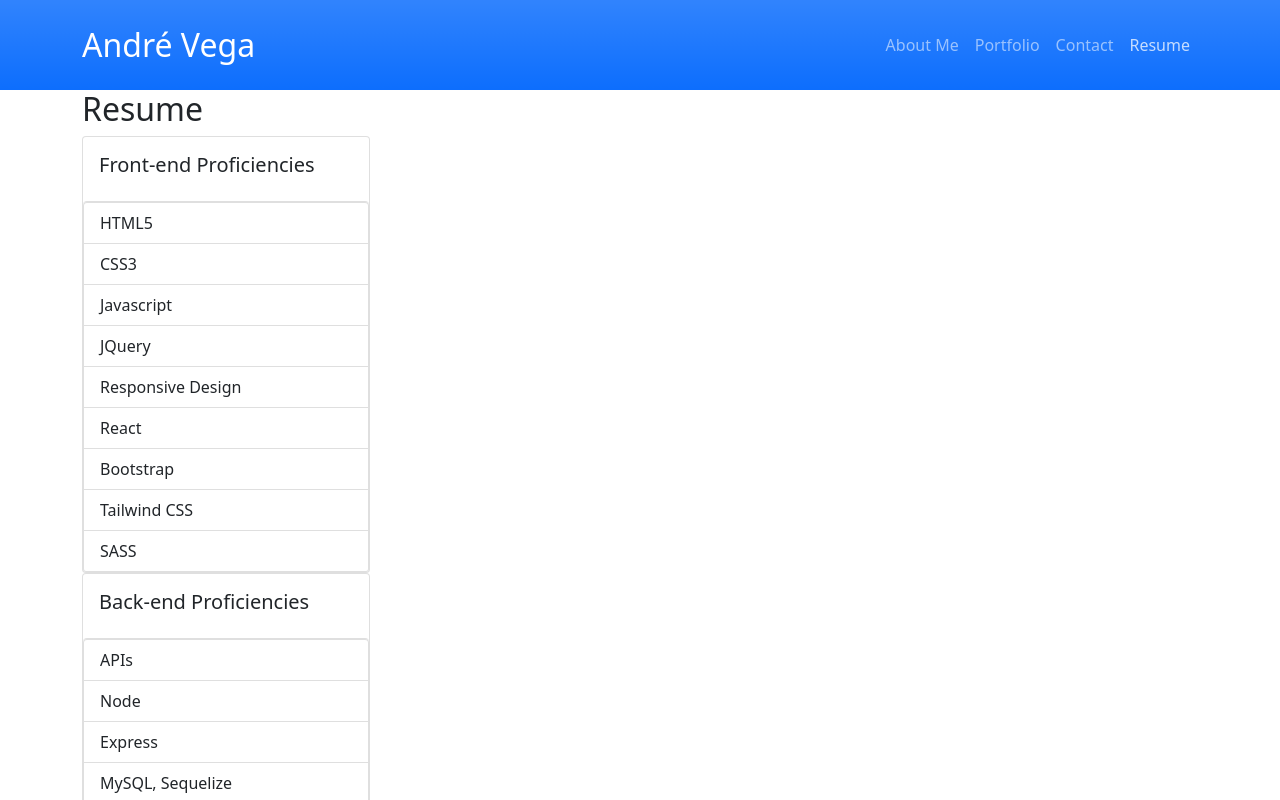
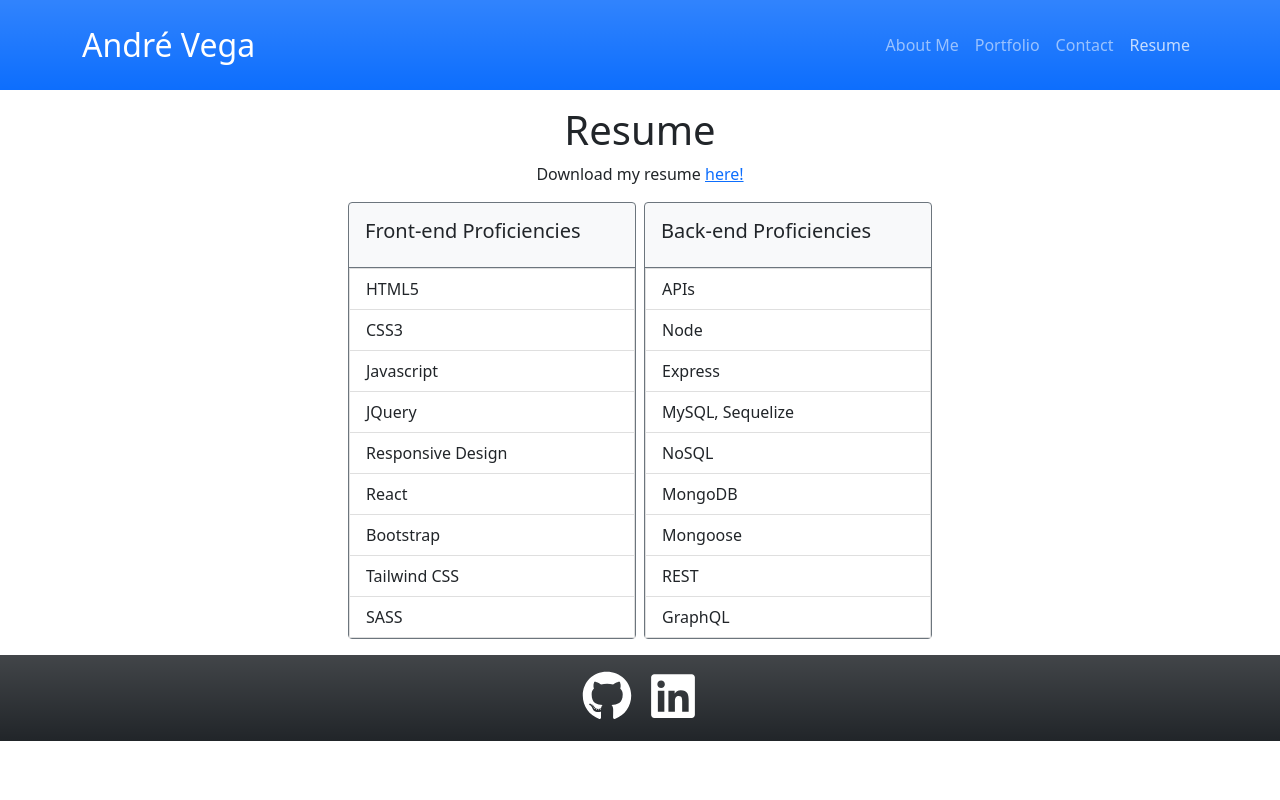
Before and after one commit to AndreV96/Portfolio, a React (Create React App) app: page / in a window 1280 px wide. Both pictures are taken after a click on the button "Resume". Shown: the top 800 px of the page. Built offline with nearby package versions, Linux system fonts and the light colour scheme.

Commit message:
Added styles to Resume page, and link to the RREsume Doc

```diff
--- a/src/components/Resume.js
+++ b/src/components/Resume.js
@@ -3,14 +3,16 @@ import {Card, ListGroup, ListGroupItem, Container} from 'react-bootstrap';
 
 function Resume() {
   return (
-    <div className="App">
-      <Container className="text-start">
-        <h2 >Resume</h2>
-        <Card style={{ width: '18rem' }}>
+    <div className="App my-3">
+      <Container className="text-start ">
+        <h2 className="fs-1 text-center">Resume</h2>
+        <p className="text-center">Download my resume <a href="https://docs.google.com/document/d/1_NFyHBoiB_Wv84GcDTsRbp2GY3WaHEgF18DXH0utzkI/edit" target="_blank">here!</a></p>
+        <div className="d-flex justify-content-center">
+          <Card border="secondary" style={{ width: '18rem' }} className="d-inline-block bg-light me-1">
             <Card.Body>
-            <Card.Title>Front-end Proficiencies</Card.Title>
+              <Card.Title className="">Front-end Proficiencies</Card.Title>
             </Card.Body>
-          <ListGroup>
+            <ListGroup className="rounded-0">
               <ListGroupItem>HTML5</ListGroupItem>
               <ListGroupItem>CSS3</ListGroupItem>
               <ListGroupItem>Javascript</ListGroupItem>
@@ -22,21 +24,23 @@ function Resume() {
               <ListGroupItem>SASS</ListGroupItem>
             </ListGroup>
           </Card>
-        <Card style={{ width: '18rem' }}>
+          <Card border="secondary" style={{ width: '18rem' }} className="d-inline-block bg-light ms-1">
             <Card.Body>
-            <Card.Title>Back-end Proficiencies</Card.Title>
+              <Card.Title className="">Back-end Proficiencies</Card.Title>
             </Card.Body>
-          <ListGroup>
+            <ListGroup className="rounded-0">
               <ListGroupItem>APIs</ListGroupItem>
               <ListGroupItem>Node</ListGroupItem>
               <ListGroupItem>Express</ListGroupItem>
               <ListGroupItem>MySQL, Sequelize</ListGroupItem>
               <ListGroupItem>NoSQL</ListGroupItem>
-            <ListGroupItem>MongoDB, Mongoose</ListGroupItem>
+              <ListGroupItem>MongoDB</ListGroupItem>
+              <ListGroupItem>Mongoose</ListGroupItem>
               <ListGroupItem>REST</ListGroupItem>
               <ListGroupItem>GraphQL</ListGroupItem>
             </ListGroup>
           </Card>
+        </div>
       </Container>
     </div>
   );
```
Also changed, not shown: src/components/AboutMe.js (+1 -1 lines). Lines whose indentation alone changed are shown as unchanged.
